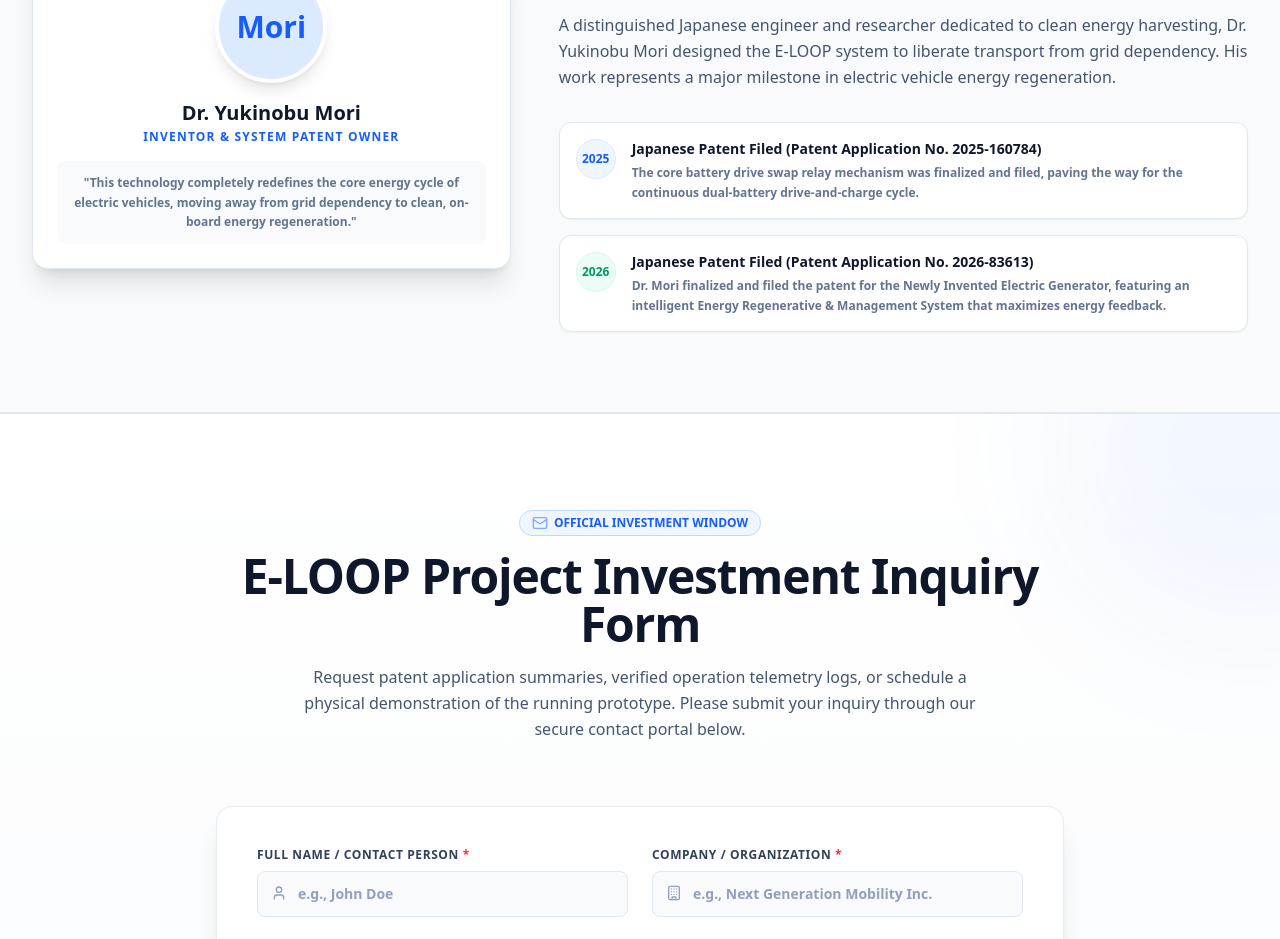
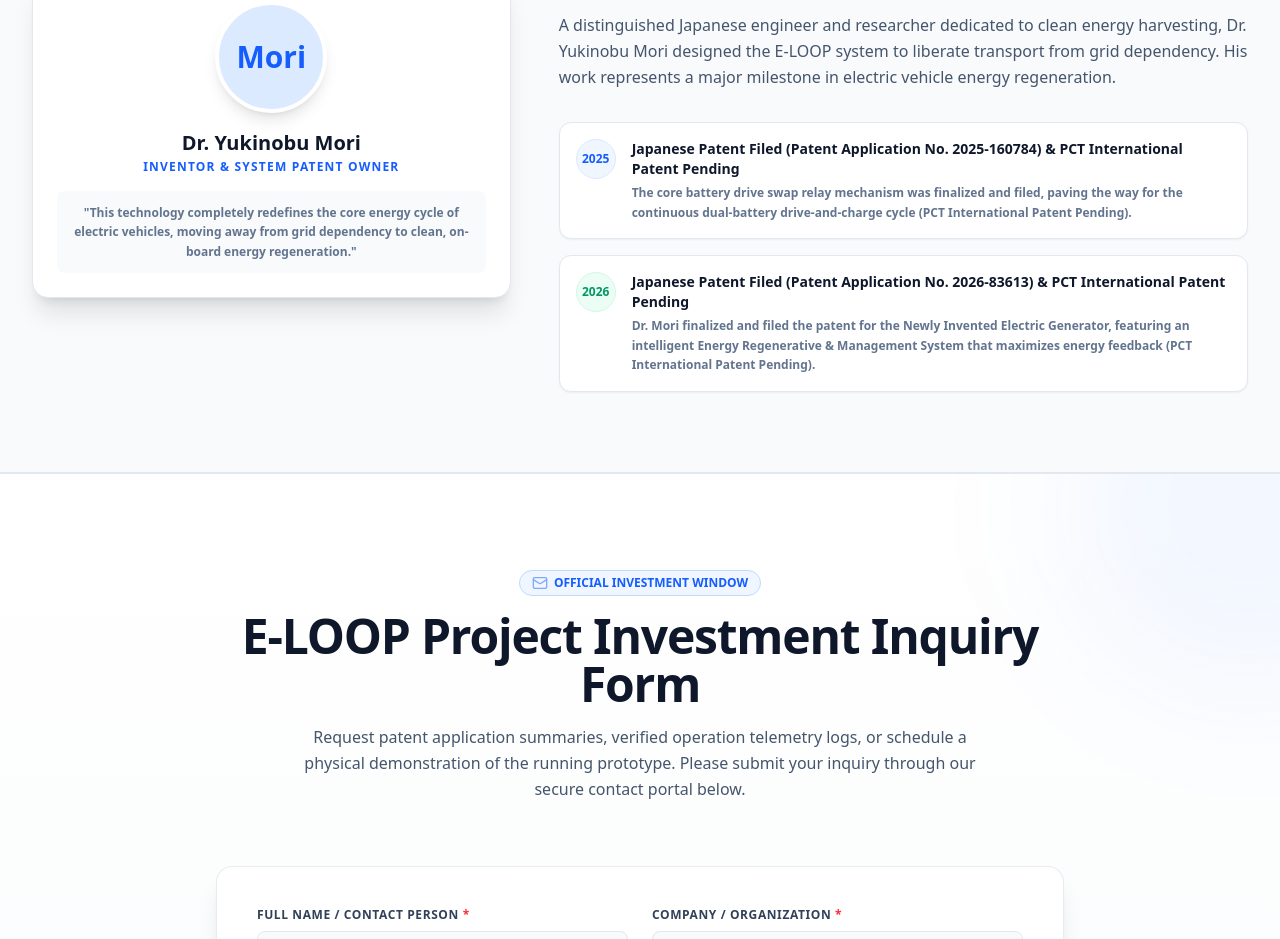
Before and after one commit to joinusint2207-ev/-, a React (Vite) app: page / in a window 1280 px wide. Shown: the part 6520-7459 px from the top of the page. Built offline with nearby package versions, Linux system fonts and the light colour scheme.

Commit message:
feat: update patent filing information for E-LOOP
Add PCT international patent pending status to the patent milestone details for improved transparency.

```diff
--- a/src/App.tsx
+++ b/src/App.tsx
@@ -1469,14 +1469,14 @@ export default function App() {
                   <div>
                     <h4 className="text-sm font-black text-slate-900">
                       {lang === 'jp'
-                        ? "日本国内特許出願完了 (特許出願番号 2025-160784)"
-                        : "Japanese Patent Filed (Patent Application No. 2025-160784)"
+                        ? "日本国内特許出願完了 (特許出願番号 2025-160784) ／ PCT国際特許出願中"
+                        : "Japanese Patent Filed (Patent Application No. 2025-160784) & PCT International Patent Pending"
                       }
                     </h4>
                     <p className="text-xs text-slate-500 leading-relaxed mt-1 font-semibold">
                       {lang === 'jp'
                         ? "二系統バッテリーを交互にスワップさせ、一方の推進中にもう一方を同期充電可能にする高速切替リレーシステム特許を正式に出願。"
-                        : "The core battery drive swap relay mechanism was finalized and filed, paving the way for the continuous dual-battery drive-and-charge cycle."
+                        : "The core battery drive swap relay mechanism was finalized and filed, paving the way for the continuous dual-battery drive-and-charge cycle (PCT International Patent Pending)."
                       }
                     </p>
                   </div>
@@ -1489,14 +1489,14 @@ export default function App() {
                   <div>
                     <h4 className="text-sm font-black text-slate-900">
                       {lang === 'jp'
-                        ? "日本国内特許出願完了 (特許出願番号 2026-83613)"
-                        : "Japanese Patent Filed (Patent Application No. 2026-83613)"
+                        ? "日本国内特許出願完了 (特許出願番号 2026-83613) ／ PCT国際特許出願中"
+                        : "Japanese Patent Filed (Patent Application No. 2026-83613) & PCT International Patent Pending"
                       }
                     </h4>
                     <p className="text-xs text-slate-500 leading-relaxed mt-1 font-semibold">
                       {lang === 'jp'
                         ? "独自の革新的な Energy Regenerative & Management System により、クローズドループでエネルギー使用を高度に最適化した新たに発明された発電機として特許出願。"
-                        : "Dr. Mori finalized and filed the patent for the Newly Invented Electric Generator, featuring an intelligent Energy Regenerative & Management System that maximizes energy feedback."
+                        : "Dr. Mori finalized and filed the patent for the Newly Invented Electric Generator, featuring an intelligent Energy Regenerative & Management System that maximizes energy feedback (PCT International Patent Pending)."
                       }
                     </p>
                   </div>
```
